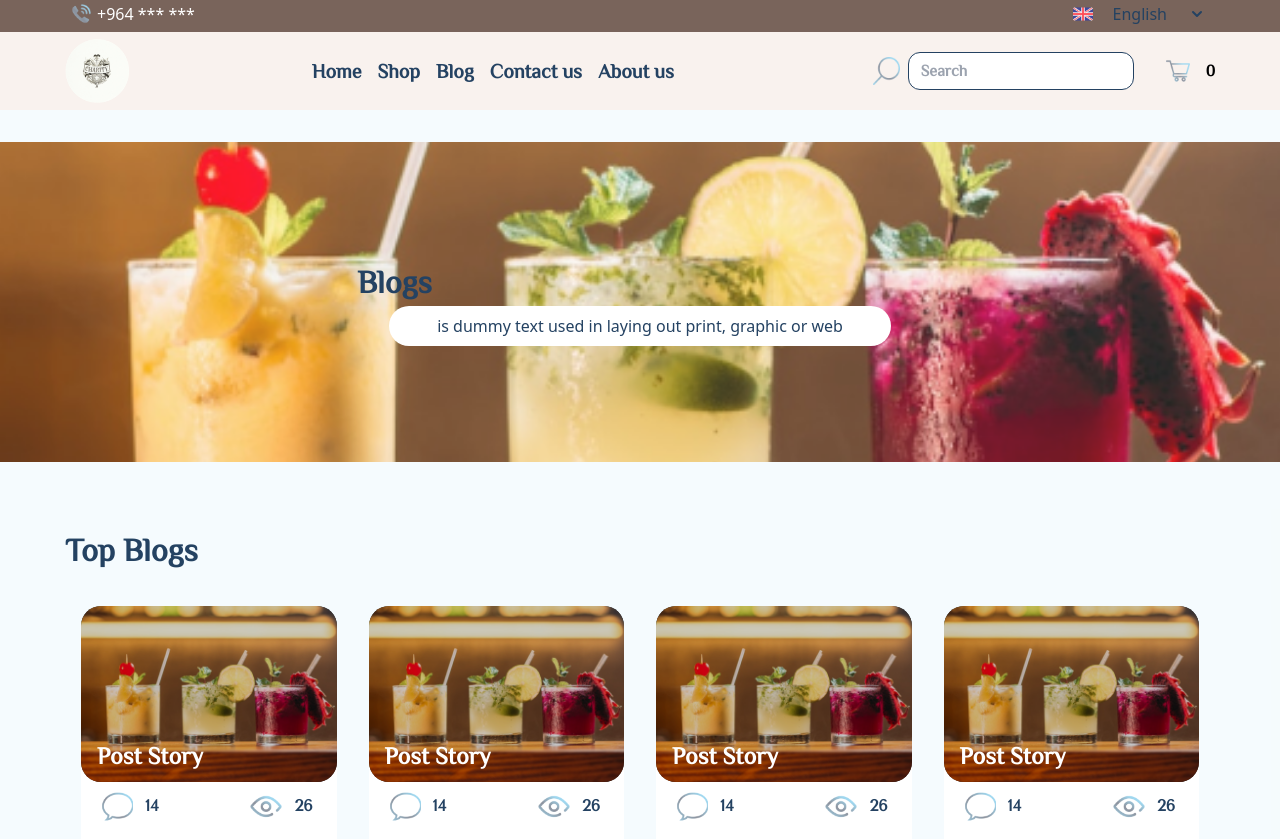
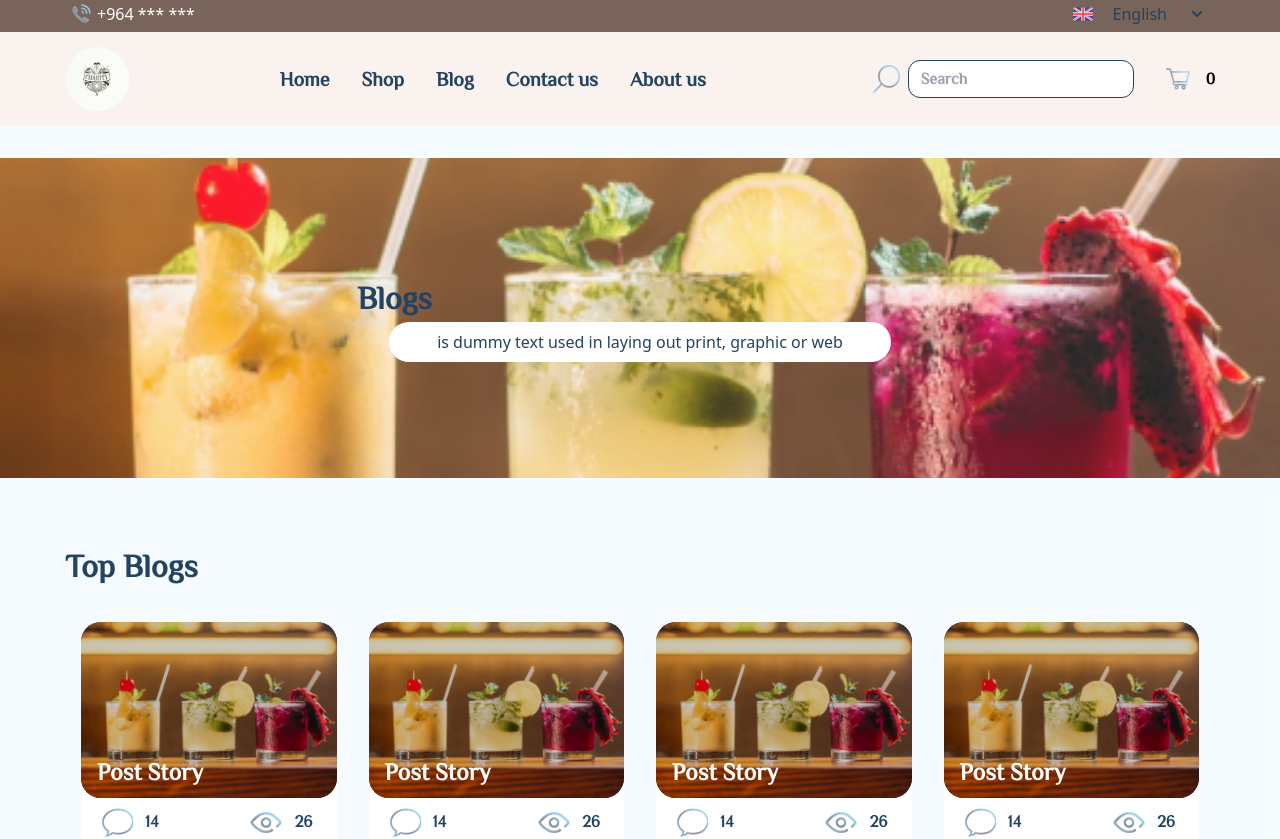
Before and after one commit to ENG9MANAR9SC/shop, a Vue app: page /blog in a window 1280 px wide. Shown: the top 839 px of the page. Built offline with nearby package versions, Linux system fonts and the light colour scheme.

Commit message:
fix bugs

```diff
--- a/src/assets/main.css
+++ b/src/assets/main.css
@@ -41,6 +41,16 @@
     @apply lg:w-1/4 md:w-1/3 sm:w-1/2;
 }
 
+.hov-img {
+    @apply transition hover:-translate-y-2 hover:scale-105 duration-300 delay-150 hover:drop-shadow-md hover:cursor-pointer;
+  }
+.hov-title {
+    @apply hover:font-bold hover:cursor-pointer;
+  }
+.hov-btn {
+    @apply hover:bg-white hover:text-secondery hover:font-bold ;
+}
+
 .c-container {
     max-width: 1182px;
     @apply mx-auto px-4;
--- a/src/components/categories/card.vue
+++ b/src/components/categories/card.vue
@@ -1,6 +1,6 @@
 <template>
     <div class="mt-8 p-0.5 rounded-[30px] max-w-sm bg-gradient-to-r custom-bgcolor ">
-        <div class="bg-secondery-rose rounded-[30px] flex flex-col">
+        <div class="bg-secondery-rose rounded-[30px] flex flex-col hov-img">
             <img src="/icons/drinks/drink3.png" alt="drink" class="w-full h-40 object-cover rounded-t-[30px]">
             <div class="flex flex-col gap-3 p-2">
                 <h2 class="h-sec">{{ title }}</h2>
--- a/src/components/header.vue
+++ b/src/components/header.vue
@@ -33,10 +33,10 @@
                         </div>
                         <div :class="{ 'hidden': !showMenu }" class="w-full block flex-grow lg:flex lg:items-center lg:w-auto">
                             <div class="text-lg lg:flex-grow">
-                                <RouterLink  class="block mt-4 lg:inline-block lg:mt-0 text-secondery hover:text-gray-200 mx-2" to="/">{{ $t('Home') }}  </RouterLink>
-                                <RouterLink class="block mt-4 lg:inline-block lg:mt-0 text-secondery hover:text-gray-200 mx-2" to="/product"> {{ $t('Shop') }} </RouterLink>
+                                <RouterLink  class="block mt-4 lg:inline-block lg:mt-0 text-secondery mx-2 p-2 hov-menu" to="/">{{ $t('Home') }}  </RouterLink>
+                                <RouterLink class="block mt-4 lg:inline-block lg:mt-0 text-secondery hover:text-gray-200 mx-2 p-2 hov-menu" to="/product"> {{ $t('Shop') }} </RouterLink>
                                 <div class="relative mt-4 lg:hidden">
-                                    <button class="text-secondery hover:text-gray-200 focus:outline-none focus:shadow-outline mx-2" @click="showCategories = !showCategories">
+                                    <button class="text-secondery hover:text-gray-200 focus:outline-none focus:shadow-outline mx-2 p-2 hov-menu" @click="showCategories = !showCategories">
                                         <span>Categories</span>
                                         <i :class="{ 'fa-angle-down': !showCategories, 'fa-angle-up': showCategories }" class="fas ml-2"></i>
                                     </button>
@@ -44,9 +44,9 @@
                                       <!--   <a href="#" class="block px-4 py-2 text-gray-800 hover:bg-gray-100 hover:text-gray-900"> Category 1  </a> -->
                                     </div>
                                 </div>
-                                    <RouterLink class="block mt-4 lg:inline-block lg:mt-0 text-secondery hover:text-gray-200 mx-2" to="/blog">{{ $t('Blog') }} </RouterLink>
-                                    <RouterLink class="block mt-4 lg:inline-block lg:mt-0 text-secondery hover:text-gray-200 mx-2" to="/contact-us">{{ $t('Contact us') }} </RouterLink>
-                                    <RouterLink class="block mt-4 lg:inline-block lg:mt-0 text-secondery hover:text-gray-200 mx-2" to="/about-us">{{ $t('About us') }}  </RouterLink>
+                                    <RouterLink class="block mt-4 lg:inline-block lg:mt-0 text-secondery mx-2 p-2 hov-menu" to="/blog">{{ $t('Blog') }} </RouterLink>
+                                    <RouterLink class="block mt-4 lg:inline-block lg:mt-0 text-secondery mx-2 p-2 hov-menu" to="/contact-us">{{ $t('Contact us') }} </RouterLink>
+                                    <RouterLink class="block mt-4 lg:inline-block lg:mt-0 text-secondery mx-2 p-2 hov-menu" to="/about-us">{{ $t('About us') }}  </RouterLink>
                             </div>
                         </div>
                     </nav>
@@ -96,3 +96,9 @@ import { CartStore } from '../stores/counter'
 const cart = CartStore()
 
 </script>
+<style>
+.hov-menu {
+   @apply hover:bg-secondery-rose hover:rounded-2xl hover:scale-105 duration-300 delay-150  open:bg-primary-orange
+}
+
+</style>
--- a/src/components/home.vue
+++ b/src/components/home.vue
@@ -8,7 +8,7 @@
             <!-- Text and Buttons Above Image -->
             <div class="absolute top-0 h-full flex flex-col justify-center items-start mx-6 p-4">
                 <h2 class="text-white lg:text-2xl text-xl font-tenor mb-3">{{ $t('You can Now shop what you want') }}</h2>
-                <RouterLink to="/product" class="bg-secondery text-white py-2 px-2 text-center rounded-[20px] shadow-md hover:shadow-lg transition duration-300 w-36" >
+                <RouterLink to="/product" class="bg-secondery text-white py-2 px-2 text-center rounded-[20px] shadow-md hover:shadow-lg transition duration-300 w-36 hov-btn" >
                   {{ $t('Buy Now') }}
                 </RouterLink>
             </div>
@@ -55,7 +55,7 @@
            <div class="c-container">
                  <h2 class="h-header">{{ $t('Our Brands') }} </h2>
                  <div class="flex flex-wrap justify-between">
-                    <div v-for="brand in brands" class="responsive">
+                    <div v-for="brand in brands" class="responsive hov-img">
                         <brand  :key="brand.title" :title="brand.title" :description="brand.description" :image="brand.image" class="mx-2"/>
                     </div>
                 </div>
@@ -67,7 +67,7 @@
             <div class="c-container">
                  <h2 class="h-header">{{ $t('Customer Reviews') }} </h2>
                  <div class="flex flex-wrap justify-between">
-                    <div v-for="review in reviews" class="responsive">
+                    <div v-for="review in reviews" class="responsive hov-img">
                         <review  :key="review.title" :title="review.title" :description="review.description" :image="review.image" class="mx-2"/>
                     </div>
                 </div>
@@ -79,7 +79,7 @@
             <div class="c-container ">
                  <h2 class="h-header">{{ $t('Services') }} </h2>
                  <div class="flex flex-wrap justify-between ">
-                    <div v-for="service in services" class="responsive ">
+                    <div v-for="service in services" class="responsive hov-img">
                         <service :key="service.title" :title="service.title" :description="service.description" :image="service.image" class="mx-3"/>
                     </div>
                 </div>
--- a/src/components/utilities/cardnew.vue
+++ b/src/components/utilities/cardnew.vue
@@ -1,14 +1,14 @@
 <template>
     <div class="c-container mt-8">
-        <div class="relative">
-            <div class="bg-primary-blue w-full h-44 top-2 -left-2 rounded-md absolute z-[-1]"></div>
+        <div class="relative ">
+            <div class="bg-primary-blue w-full h-44 top-2 -left-2 rounded-md absolute z-[-1] "></div>
             <RouterLink :to="`/product/${product.id}`">
-                <div class="w-full h-44 rounded-md bg-white">
+                <div class="w-full h-44 rounded-md bg-white hov-img">
                     <img :src="product?.image" alt="" class="w-full h-full object-contain ">
                 </div>
             </RouterLink>
             <div class="flex justify-between my-3">
-                <h3 class="font-tenor text-xl text-secondery line-clamp-2 leading-8 w-[180px]">{{ product?.title }}</h3>
+                <h3 class="font-tenor text-xl text-secondery line-clamp-2 leading-8 w-[180px] hov-title">{{ product?.title }}</h3>
                 <div class="flex mx-1">
                     <button class="" @click="cart.addProductToCart(product)">
                         <img src="/icons/shopping.png" alt="" class="bg-secondery rounded-lg w-7 h-7 p-1 m-1" >
@@ -40,3 +40,8 @@ import { CartStore } from '../../stores/counter'
 const cart = CartStore()
 
 </script>
+
+<style>
+
+
+</style>
```
